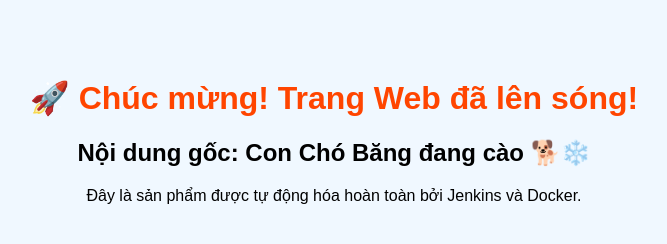
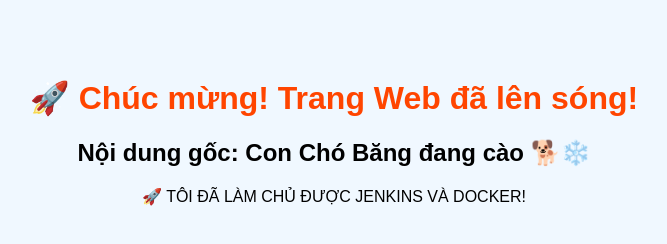
Before and after one commit to binhhocptit/hello-jenkins, a plain HTML site: page index.html in a window 1280 px wide. Shown: the whole page, without its empty margins (306-973 px from the left). Drawn offline with Linux system fonts and the light colour scheme.

Commit message:
Update index.html

```diff
--- a/index.html
+++ b/index.html
@@ -11,6 +11,6 @@
 <body>
     <h1>🚀 Chúc mừng! Trang Web đã lên sóng!</h1>
     <h2>Nội dung gốc: Con Chó Băng đang cào 🐕❄️</h2>
-    <p>Đây là sản phẩm được tự động hóa hoàn toàn bởi Jenkins và Docker.</p>
+    <p>🚀 TÔI ĐÃ LÀM CHỦ ĐƯỢC JENKINS VÀ DOCKER!</p>
 </body>
 </html>
```
